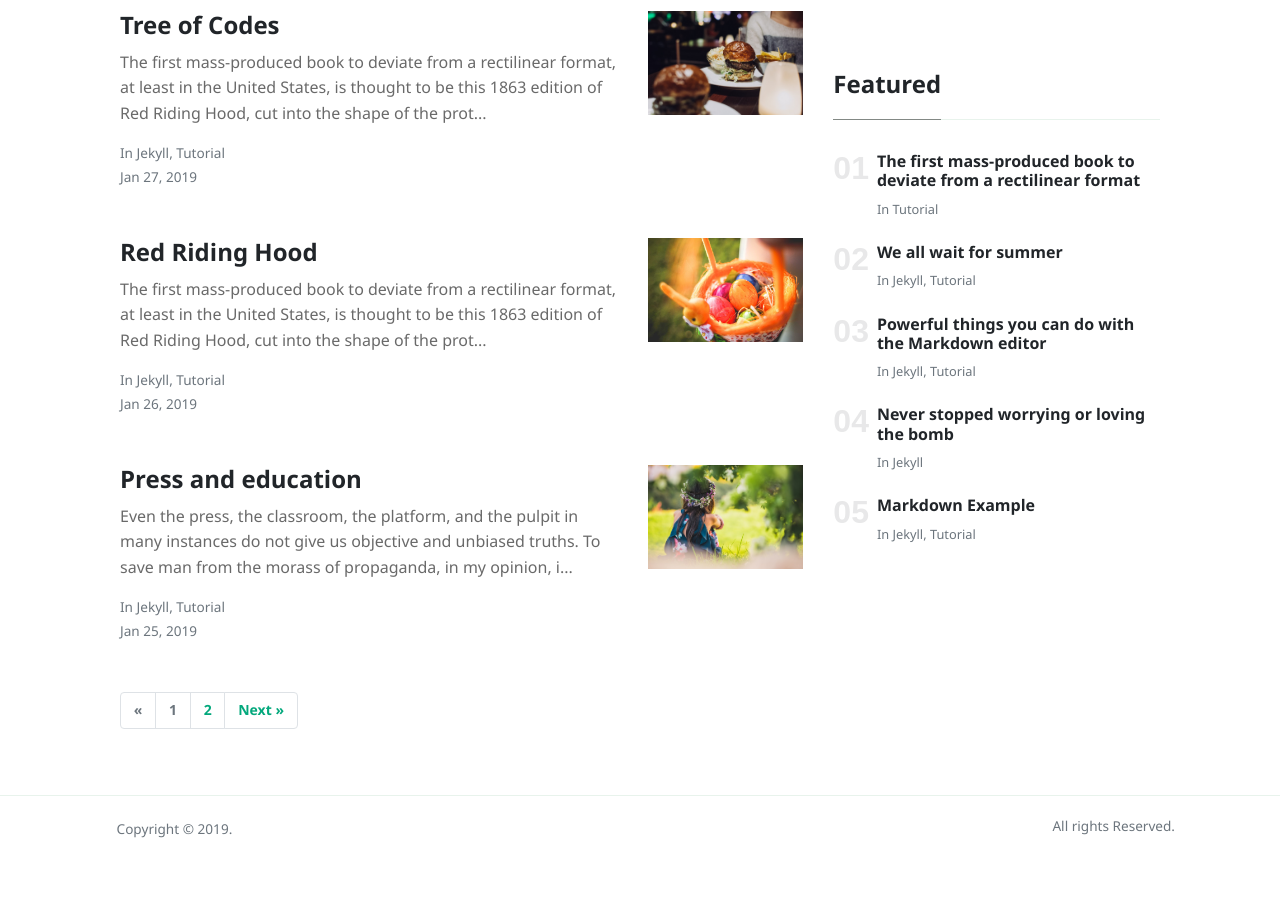
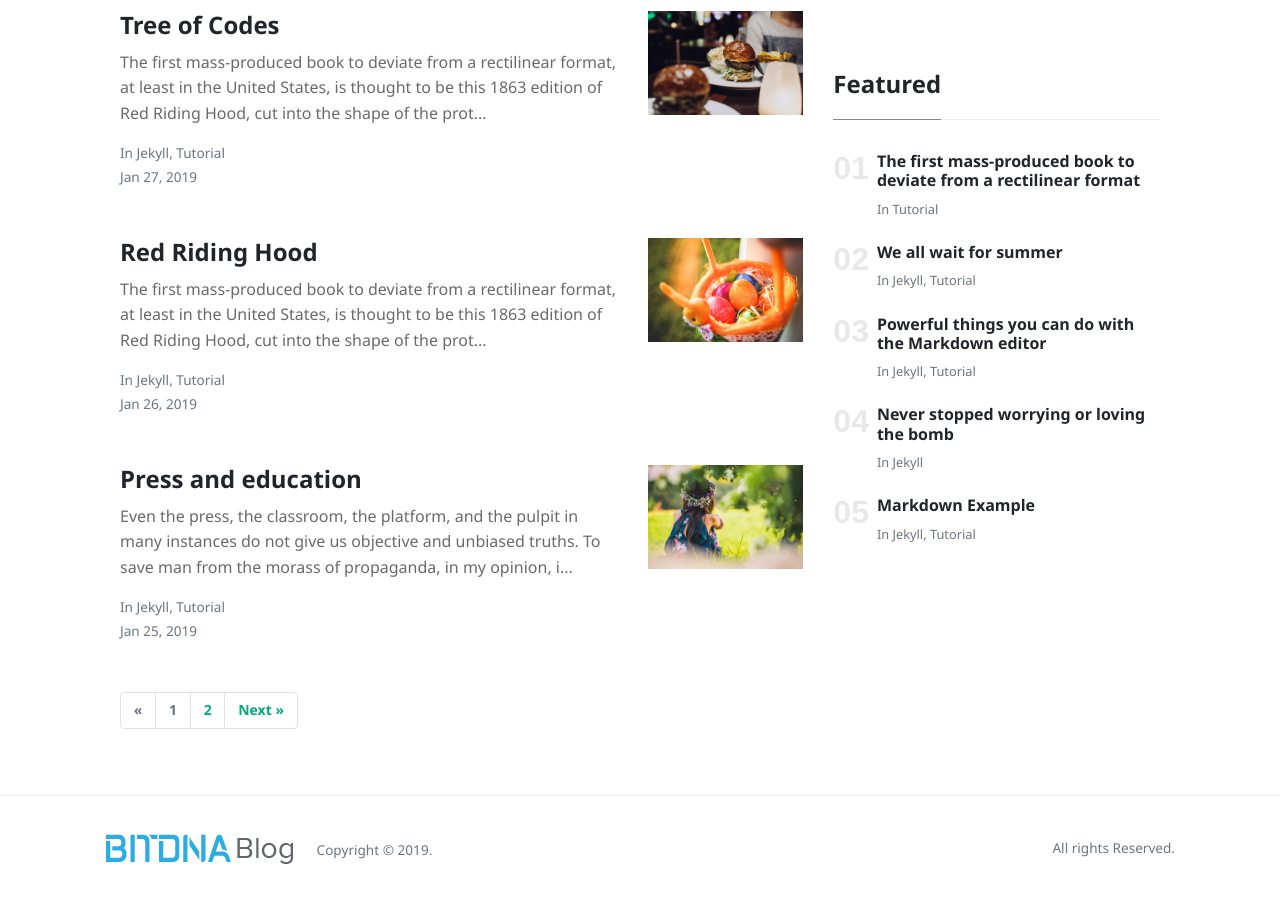
Before and after one commit to bit-dna/bitdnablog, a Jekyll site: the page built from index.html, in a window 1280 px wide and 900 px high, scrolled down 1718 px. Built offline with Jekyll 4.4.1, drawn with Linux system fonts in a browser that asks for light colours; nearby versions of some CDN libraries; the list of posts is cut into pages by our own code; before the commit the page ends 2573 px from its top, so only the background shows below that.

Commit message:
correction >

```diff
--- a/_layouts/default.html
+++ b/_layouts/default.html
@@ -79,7 +79,7 @@
         <div class="row align-items-center justify-content-between">
             <div>
               <!--  <span class="navbar-brand mr-2 mb-0"><strong>BITDNA</strong></span> -->
-              <span class="navbar-brand mr-2 mb-0"<img src="{{site.baseurl}}/{{site.logo}}"/></span>
+              <span class="navbar-brand mr-2 mb-0"><img src="{{site.baseurl}}/{{site.logo}}"/></span>
                 <span>Copyright © <script>document.write(new Date().getFullYear())</script>.</span>
 
             </div>
```
